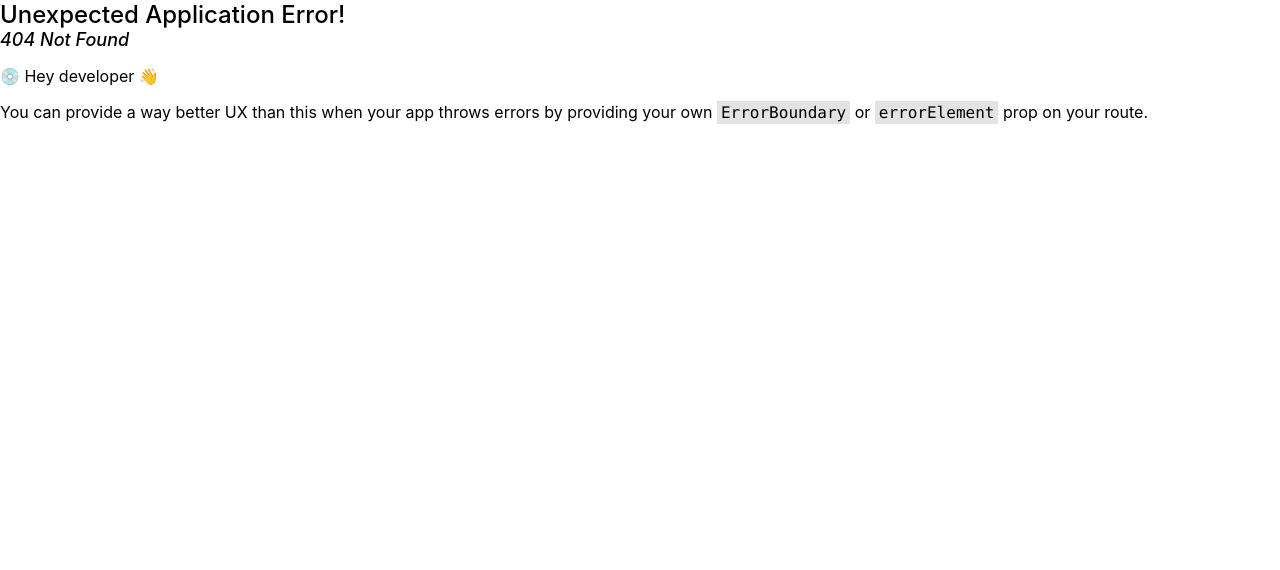
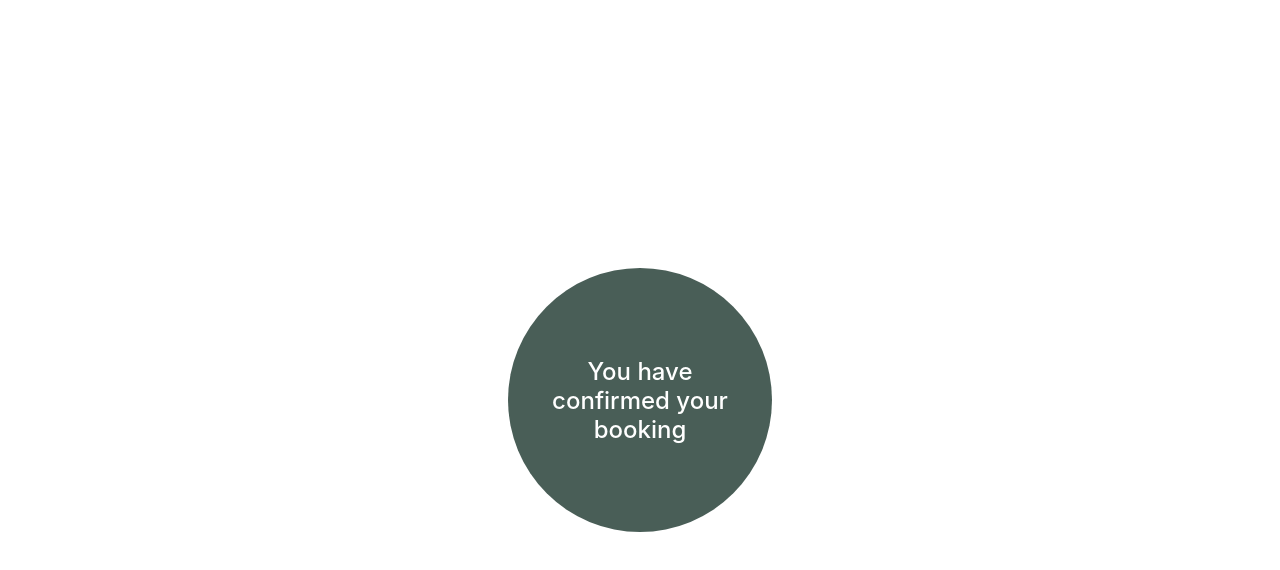
Before and after one commit to oluwategbe/Little-Lemon, a React (Create React App) app: page /confirmation in a window 1280 px wide. Before the commit this address had no page. Shown: the top 570 px of the page. Built offline with nearby package versions, Linux system fonts and the light colour scheme.

Commit message:
booking confirmation page

```diff
--- a/public/index.html
+++ b/public/index.html
@@ -12,33 +12,11 @@
     <meta name="og:title" content="Little Lemon Restaurant"/>
     <meta name="og:description" content="Little Lemon is a family-owned restaurant. Patronize us and enjoy yourself"/>
     <meta name="og:image" content="./src/assets/Logo.png"/>
-    <!--
-      manifest.json provides metadata used when your web app is installed on a
-      user's mobile device or desktop. See https://developers.google.com/web/fundamentals/web-app-manifest/
-    -->
-    <!--
-      Notice the use of %PUBLIC_URL% in the tags above.
-      It will be replaced with the URL of the `public` folder during the build.
-      Only files inside the `public` folder can be referenced from the HTML.
-
-      Unlike "/favicon.ico" or "favicon.ico", "%PUBLIC_URL%/favicon.ico" will
-      work correctly both with client-side routing and a non-root public URL.
-      Learn how to configure a non-root public URL by running `npm run build`.
-    -->
     <title>React App</title>
+    <script src="https://raw.githubusercontent.com/Meta-Front-End-Developer-PC/capstone/master/api.js"></script>
   </head>
   <body>
     <noscript>You need to enable JavaScript to run this app.</noscript>
     <div id="root"></div>
-    <!--
-      This HTML file is a template.
-      If you open it directly in the browser, you will see an empty page.
-
-      You can add webfonts, meta tags, or analytics to this file.
-      The build step will place the bundled scripts into the <body> tag.
-
-      To begin the development, run `npm start` or `yarn start`.
-      To create a production bundle, use `npm run build` or `yarn build`.
-    -->
   </body>
 </html>
--- a/src/App.js
+++ b/src/App.js
@@ -5,6 +5,7 @@ import {
   RouterProvider,
 } from "react-router-dom";
 import BookingPage from './components/BookingPage';
+import ConfirmedBooking from './components/ConfirmedBooking/ConfirmedBooking';
 
 const router = createBrowserRouter([
   {
@@ -14,6 +15,10 @@ const router = createBrowserRouter([
   {
     path: "/booking",
     element: <BookingPage />,
+  },
+  {
+    path: "/confirmation",
+    element: <ConfirmedBooking />,
   },
   {
     path: "/home",
--- a/src/components/BookingForm/BookingForm.jsx
+++ b/src/components/BookingForm/BookingForm.jsx
@@ -1,7 +1,7 @@
 import React, { useReducer, useState } from 'react'
 import "./index.css"
 
-const BookingForm = ({availableTimes, initializeTimes}) => {
+const BookingForm = ({availableTimes, initializeTimes, submitForm}) => {
 
   const [formData, setFormData] = useState({
     date: "",
@@ -23,12 +23,11 @@ const BookingForm = ({availableTimes, initializeTimes}) => {
       date: e.target.value
     });
     initializeTimes(e.target.value);
-    console.log(e.target.value);
   };
 
   const handleSubmit = (e) => {
     e.preventDefault();
-    console.log(formData);
+    submitForm(formData);
   };
 
   return (
--- a/src/components/BookingPage.js
+++ b/src/components/BookingPage.js
@@ -1,27 +1,95 @@
-import React, { useReducer, useState } from 'react'
+import React, { useEffect, useReducer, useState } from 'react'
+import { useNavigate } from 'react-router-dom';
 import BookingForm from './BookingForm/BookingForm'
 
 const BookingPage = () => {
+
+  // useEffect(() => {
+  //   fetch(`https://raw.githubusercontent.com/Meta-Front-End-Developer-PC/capstone/master/api.js`)
+  //     .then((response) => response.json())
+  //     .then((data) => {
+  //       console.log(data);
+  //     })
+  //     .catch((error) => console.log(error));
+  // }, []);
 
   const initialState = {
     availableTimes: [],
   };
 
+  const seededRandom = function (seed) {
+    var m = 2**35 - 31;
+    var a = 185852;
+    var s = seed % m;
+    return function () {
+        return (s = s * a % m) / m;
+    };
+  }
+
+  const fetchAPI = function(date) {
+    let result = [];
+    let random = seededRandom(date.getDate());
+
+    for(let i = 17; i <= 23; i++) {
+        if(random() < 0.5) {
+            result.push(i + ':00');
+        }
+        if(random() < 0.5) {
+            result.push(i + ':30');
+        }
+    }
+    return result;
+  };
+  const submitAPI = function(formData) {
+    return true;
+  };
+
   const updateTimes = (state, action) => {
     switch (action.type) {
       case 'UPDATE_TIMES':
+        const availableTimes = fetchAPI(action.payload);
         return {
           ...state,
-          availableTimes: action.payload,
+          availableTimes: availableTimes,
         };
       default:
         return state;
     }
   };
 
+  // const updateTimes = (state, action) => {
+  //   const availableTimes = fetchAPI(action.payload);
+  //   console.log(availableTimes + "availalbe from update times")
+  //   return {
+  //     ...state,
+  //     availableTimes: availableTimes
+  //   };
+  // };
+
+  // const initializeTimes = (date) => {
+  //   const times = ["17:00", "18:00", "19:00", "20:00", "21:00", "22:00"];
+  //   const result = fetchAPI("08-02-2023");
+  //   console.log(result);
+  //   dispatch({ type: 'UPDATE_TIMES', payload: times });
+  // };
+
+  const navigate = useNavigate();
+
+  const submitForm = (formData) => {
+    const isSubmitted = submitAPI(formData);
+    if(isSubmitted){
+      navigate("/confirmation")
+    }
+  }
+
   const initializeTimes = (date) => {
-    const times = ["17:00", "18:00", "19:00", "20:00", "21:00", "22:00"];
-    dispatch({ type: 'UPDATE_TIMES', payload: times });
+    const today = new Date();
+    const times = fetchAPI(today);
+    dispatch({ type: 'UPDATE_TIMES', payload: today });
+    // console.log(availableTimes + ' available times');
+    // return {
+    //   availableTimes: availableTimes
+    // };
   };
 
   const [availableTimes, dispatch] = useReducer(updateTimes, initialState);
@@ -29,7 +97,7 @@ const BookingPage = () => {
   return (
     <div>
       Book now
-      <BookingForm availableTimes={availableTimes.availableTimes} initializeTimes={initializeTimes}/>
+      <BookingForm availableTimes={availableTimes.availableTimes} initializeTimes={initializeTimes} submitForm={submitForm}/>
     </div>
   )
 }
--- /dev/null
+++ b/src/components/ConfirmedBooking/ConfirmedBooking.jsx
@@ -0,0 +1,14 @@
+import React from 'react'
+import "./index.css"
+
+const ConfirmedBooking = () => {
+  return (
+    <div className="confirm">
+      <h2 className="message">
+        You have confirmed your booking
+      </h2>
+    </div>
+  )
+}
+
+export default ConfirmedBooking
--- /dev/null
+++ b/src/components/ConfirmedBooking/index.css
@@ -0,0 +1,18 @@
+.confirm{
+  display: flex;
+  align-items: center;
+  justify-content: center;
+  height: 100vh;
+}
+.message{
+  display: flex;
+  align-items: center;
+  justify-content: center;
+  background: #495E57;
+  width: 200px;
+  height: 200px;
+  border-radius: 50%;
+  color: white;
+  padding: 2rem;
+  text-align: center;
+}
```
Also changed, not shown: 1 other file (tests, documents, lock files or other folders).
